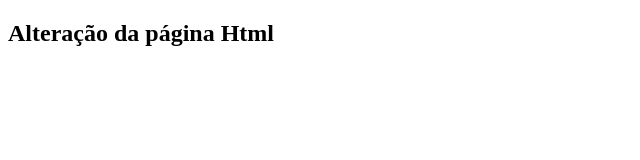
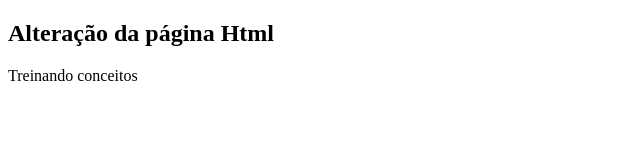
Before and after one commit to camilacarvalhon/gama-academy-aulagit, a plain HTML site: page index.html in a window 1280 px wide. Shown: the whole page, without its empty margins (0-640 px from the left). Drawn offline with Linux system fonts and the light colour scheme.

Commit message:
Adicionando um paragrafo

```diff
--- a/index.html
+++ b/index.html
@@ -6,6 +6,7 @@
 <body>
 
 	<h2>Alteração da página Html</h2>
+	<p> Treinando conceitos</p>
 
 </body>
 </html>
```
